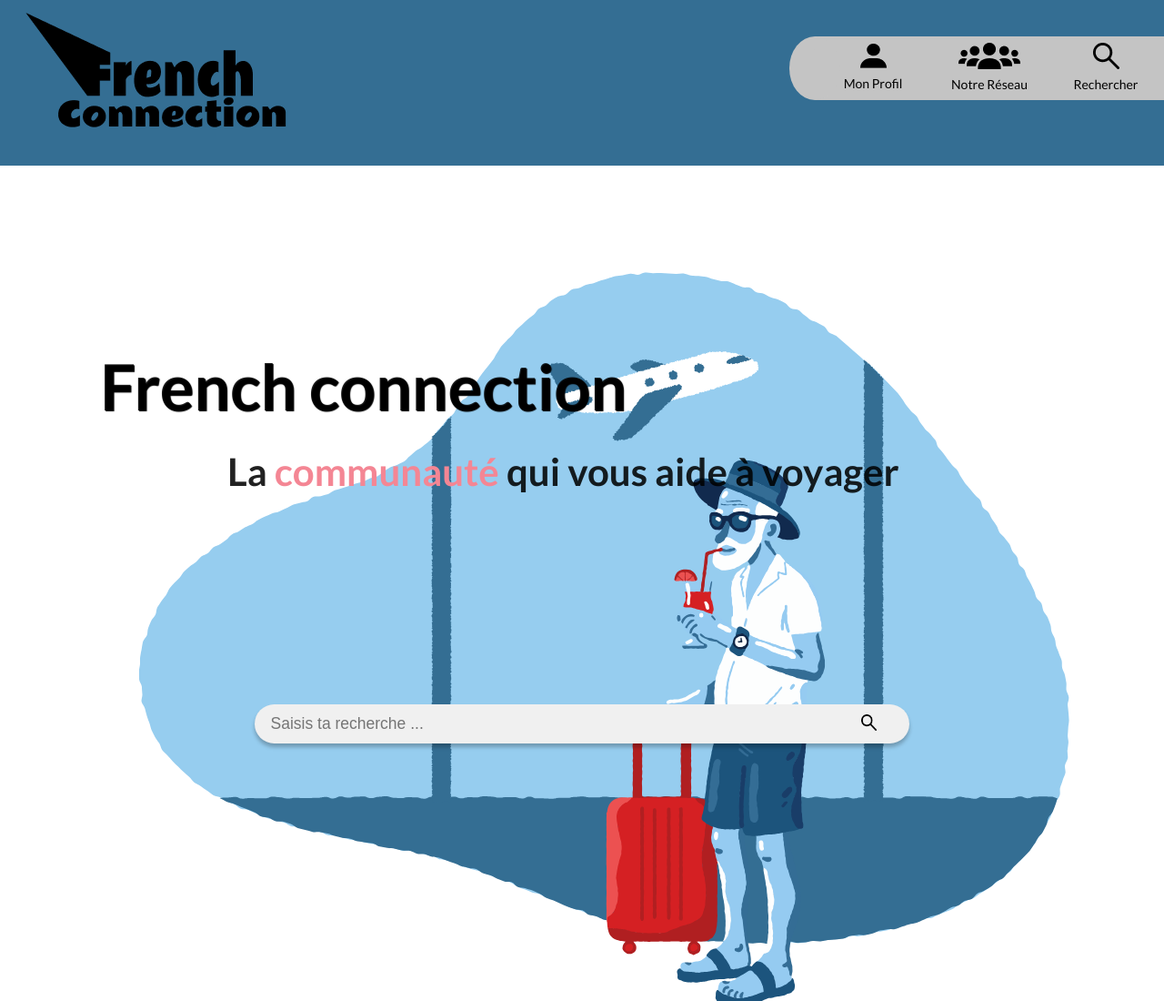
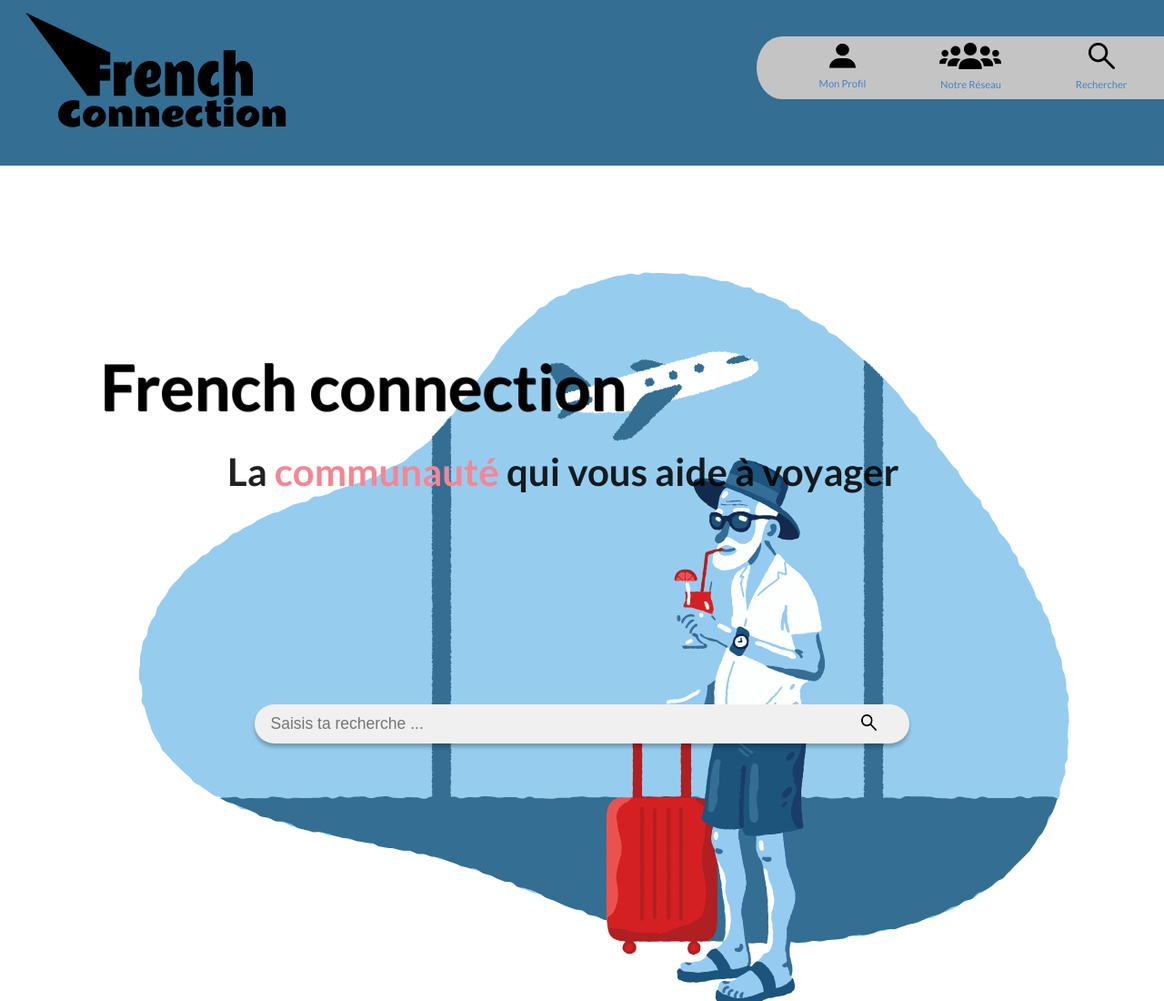
Before and after one commit to laurentlaubie/French_connexion_Front, a React app: page / in a window 1280 px wide. Shown: the top 1100 px of the page at 91% size. Built offline with nearby package versions, Linux system fonts and the light colour scheme.

Commit message:
feat: addition of NavLink in NavBar component + modification of sass

```diff
--- a/src/components/NavBar/index.js
+++ b/src/components/NavBar/index.js
@@ -1,4 +1,5 @@
 import React from 'react';
+import { NavLink } from 'react-router-dom';
 
 import './navBar.scss';
 import network from 'src/assets/pictures/network.png';
@@ -8,11 +9,26 @@
 const NavBar = () => (
 
   <div className="navBar">
-    <div className="navBar__Rounded">.</div>
-    <ul className="navBar__List">
-      <li className="navBar__Profile"> <img src={profile} /> <div className="navBar__Title"> Mon Profil  </div> </li>
-      <li className="navBar__Network"> <img src={network} /> <div className="navBar__Title"> Notre Réseau </div> </li>
-      <li className="navBar__Search"> <img src={search} /> <div className="navBar__Title"> Rechercher </div> </li>
+    <div className="navBar__rounded">.</div>
+    <ul className="navBar__list">
+      <li className="navBar__item">
+        <NavLink to="/mon-profil">
+          <img src={profile} alt="Logo profil" />
+          <div className="navBar__title"> Mon Profil  </div>
+        </NavLink>
+      </li>
+      <li className="navBar__item">
+        <NavLink to="/notre-reseau">
+          <img src={network} alt="Logo reseau" />
+          <div className="navBar__title"> Notre Réseau  </div>
+        </NavLink>
+      </li>
+      <li className="navBar__item">
+        <NavLink to="/">
+          <img src={search} alt="Logo recherche" />
+          <div className="navBar__title"> Rechercher  </div>
+        </NavLink>
+      </li>
     </ul>
   </div>
 );
--- a/src/components/NavBar/navBar.scss
+++ b/src/components/NavBar/navBar.scss
@@ -1,3 +1,5 @@
+@use 'src/styles/vars';
+
 .navBar{
   z-index: 50;
   position: fixed;
@@ -7,27 +9,24 @@
   color:#000000;
   text-align: center;
 
-  &__List{
+  &__list{
     display:flex;
     justify-content: space-around;
-    flex-wrap: wrap;
+    flex-wrap: nowrap;
     align-items:center;
     position: relative;
     z-index: 5;
 
   }
 
-  &__Title{
+  &__title{
     margin-top: 0.3em;
+    font-size:0.8rem;
   }
 
-  &__Rounded{
+  &__rounded{
     display: none;
   }
-}
-
-.navBar li{
-  width: 33%;
 }
 
 .navBar img{
@@ -43,14 +42,14 @@
     top: 5%;
     bottom: unset;
     right: 0;
-    width: 30%;
+    width: 35%;
 
-    &__Title{
+    &__title{
       margin-top: 0.5em;
       margin-bottom: 0.5em;
     }
 
-    &__Rounded{
+    &__rounded{
       display: block;
       position: absolute;
       left: -2em;
@@ -61,4 +60,11 @@
       border-radius: 50%;
     }
   }
+
 }
+
+@media only screen and (min-width: vars.$max-width) {
+  .navBar {
+    width:420px;
+  }
+}
```
